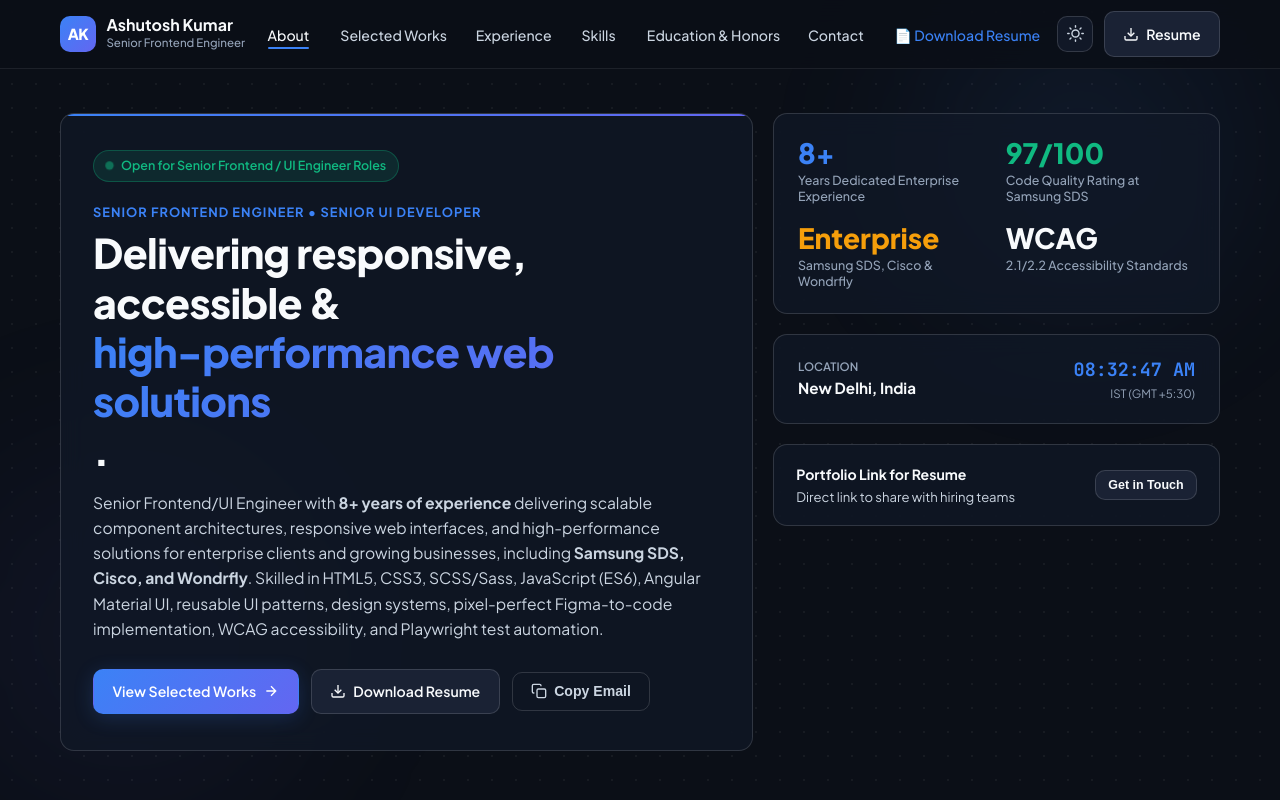
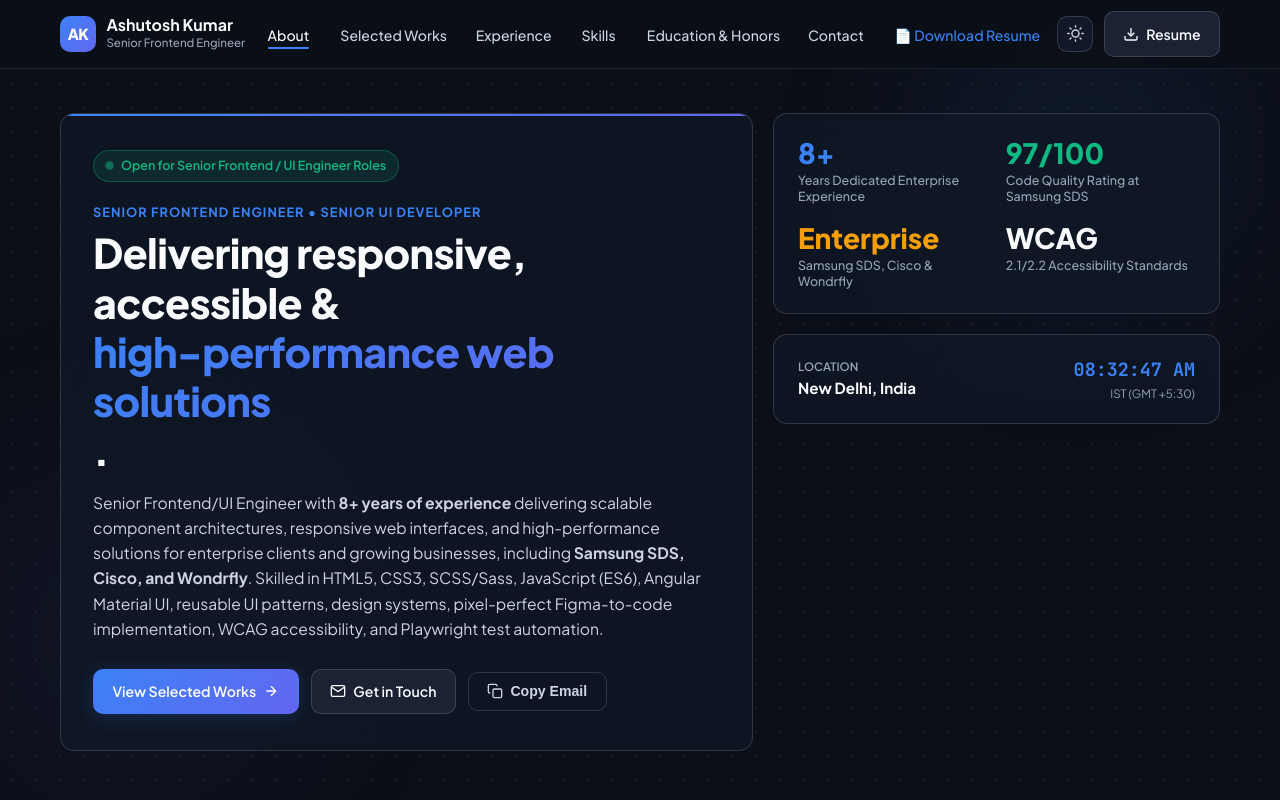
Before and after one commit to ashutosh872/portfolio, a plain HTML site: page index.html in a window 1280 px wide. Shown: the top 800 px of the page. Drawn offline with Linux system fonts and the light colour scheme.

Commit message:
fix(ux): remove redundant resume download buttons, keep single clean placement in navbar

```diff
--- a/index.html
+++ b/index.html
@@ -134,13 +134,12 @@
                 </svg>
               </a>
 
-              <a href="assets/Ashutosh_Kumar_Resume.pdf" class="btn btn-secondary" download="Ashutosh_Kumar_Resume.pdf">
+              <a href="mailto:kumar.ashu872@gmail.com" class="btn btn-secondary">
                 <svg viewBox="0 0 24 24" fill="none" stroke="currentColor" stroke-width="2">
-                  <path d="M21 15v4a2 2 0 0 1-2 2H5a2 2 0 0 1-2-2v-4"/>
-                  <polyline points="7 10 12 15 17 10"/>
-                  <line x1="12" y1="15" x2="12" y2="3"/>
+                  <path d="M4 4h16c1.1 0 2 .9 2 2v12c0 1.1-.9 2-2 2H4c-1.1 0-2-.9-2-2V6c0-1.1.9-2 2-2z"></path>
+                  <polyline points="22,6 12,13 2,6"></polyline>
                 </svg>
-                <span>Download Resume</span>
+                <span>Get in Touch</span>
               </a>
 
               <button class="btn btn-outline copy-email-btn" aria-label="Copy Email Address">
@@ -184,17 +183,6 @@
                 <span class="clock-time" id="live-clock">--:--:--</span>
                 <span class="clock-tz">IST (GMT +5:30)</span>
               </div>
-            </div>
-
-            <!-- Resume Link Info -->
-            <div class="bento-resume-pill">
-              <div class="resume-pill-text">
-                <strong>Portfolio Link for Resume</strong>
-                <span>Direct link to share with hiring teams</span>
-              </div>
-              <button class="btn btn-secondary copy-email-btn" style="padding: 0.45rem 0.75rem; font-size: 0.78rem;">
-                Get in Touch
-              </button>
             </div>
           </div>
 
```
